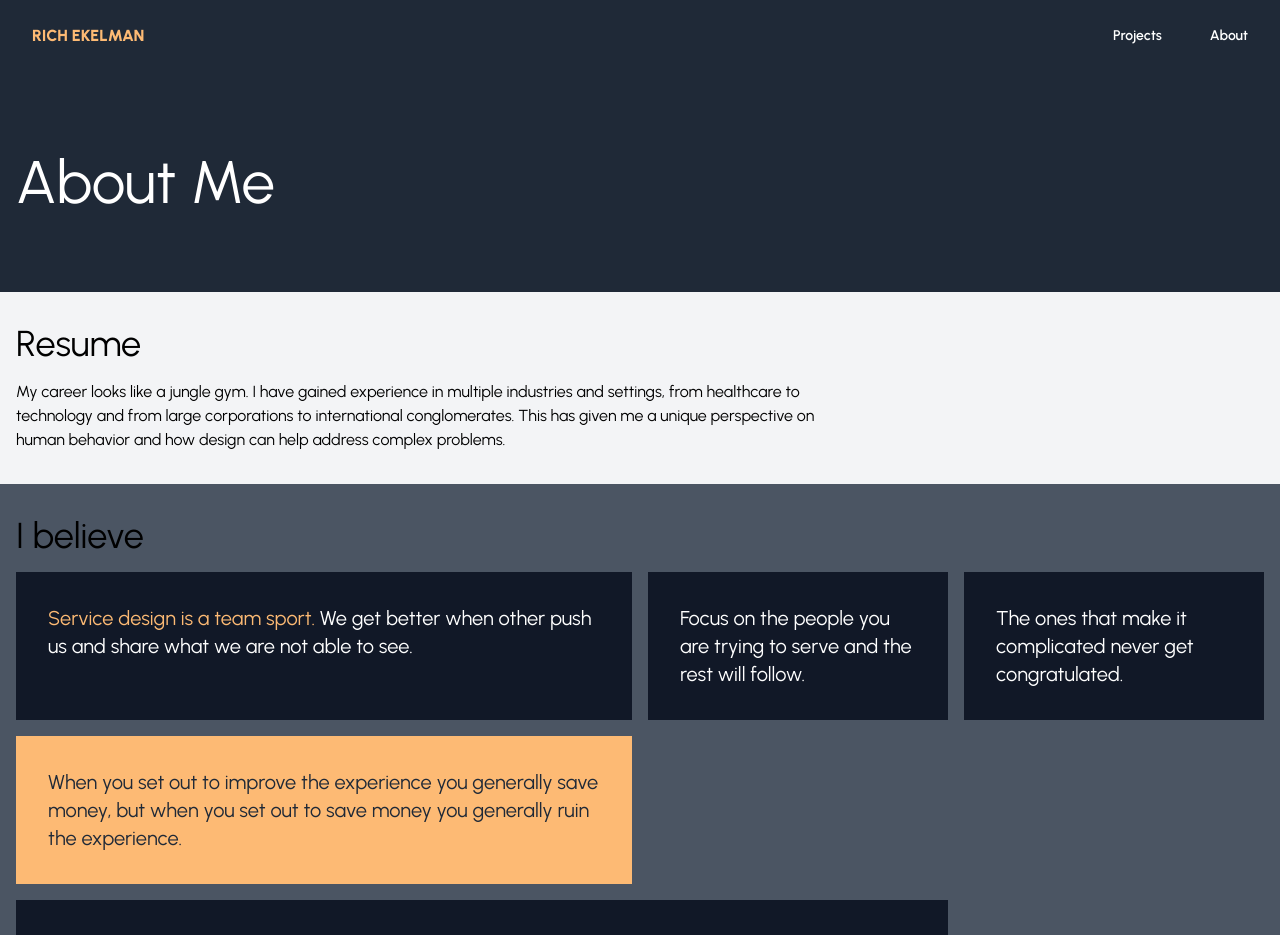
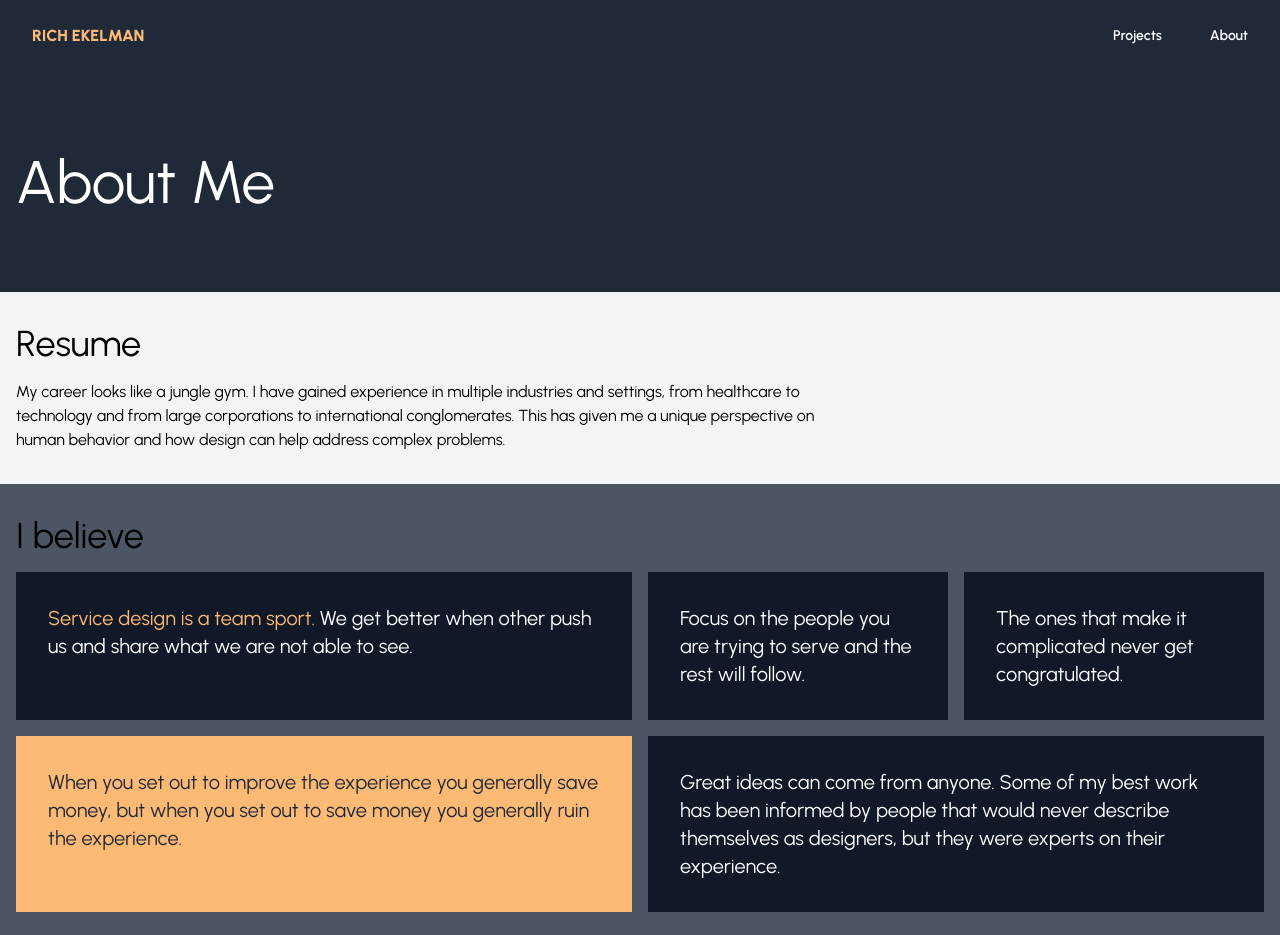
Before and after one commit to servstudio/designportfolio, a Next.js app in the folder portfolio/: page /about in a window 1280 px wide. Shown: the top 935 px of the page. Built offline with nearby package versions, Linux system fonts and the light colour scheme.

Commit message:
spacing updates

```diff
--- a/portfolio/src/pages/about.js
+++ b/portfolio/src/pages/about.js
@@ -55,7 +55,7 @@ function About() {
                 experience.
               </h3>
             </div>
-            <div className="flex col-span-4 md:col-span-3">
+            <div className="flex col-span-4 md:col-span-2">
               <h3 className="p-4 text-white bg-gray-900 md:p-8">
                 Great ideas can come from anyone. Some of my best work has been
                 informed by people that would never describe themselves as
--- a/portfolio/src/pages/index.js
+++ b/portfolio/src/pages/index.js
@@ -4,7 +4,7 @@ import Link from "next/link"
 export default function Home({ projects }) {
   return (
     <>
-      <div className="py-8 text-white bg-gray-800">
+      <div className="px-4 py-8 text-white bg-gray-800">
         <div className="container mx-auto">
           <h1 className="text-4xl">I am an end-to-end Service Designer.</h1>
           <p>
@@ -15,7 +15,7 @@ export default function Home({ projects }) {
       </div>
       <div
         className={
-          "container mx-auto grid grid-cols-1 md:grid-cols-2 lg:grid-cols-3 grid-rows-3 gap-8 md:p-8"
+          "container mx-auto grid grid-cols-1 md:grid-cols-2 lg:grid-cols-3 grid-rows-3 gap-8 md:p-8 p-4"
         }
       >
         {projects.map((project) => (
```
